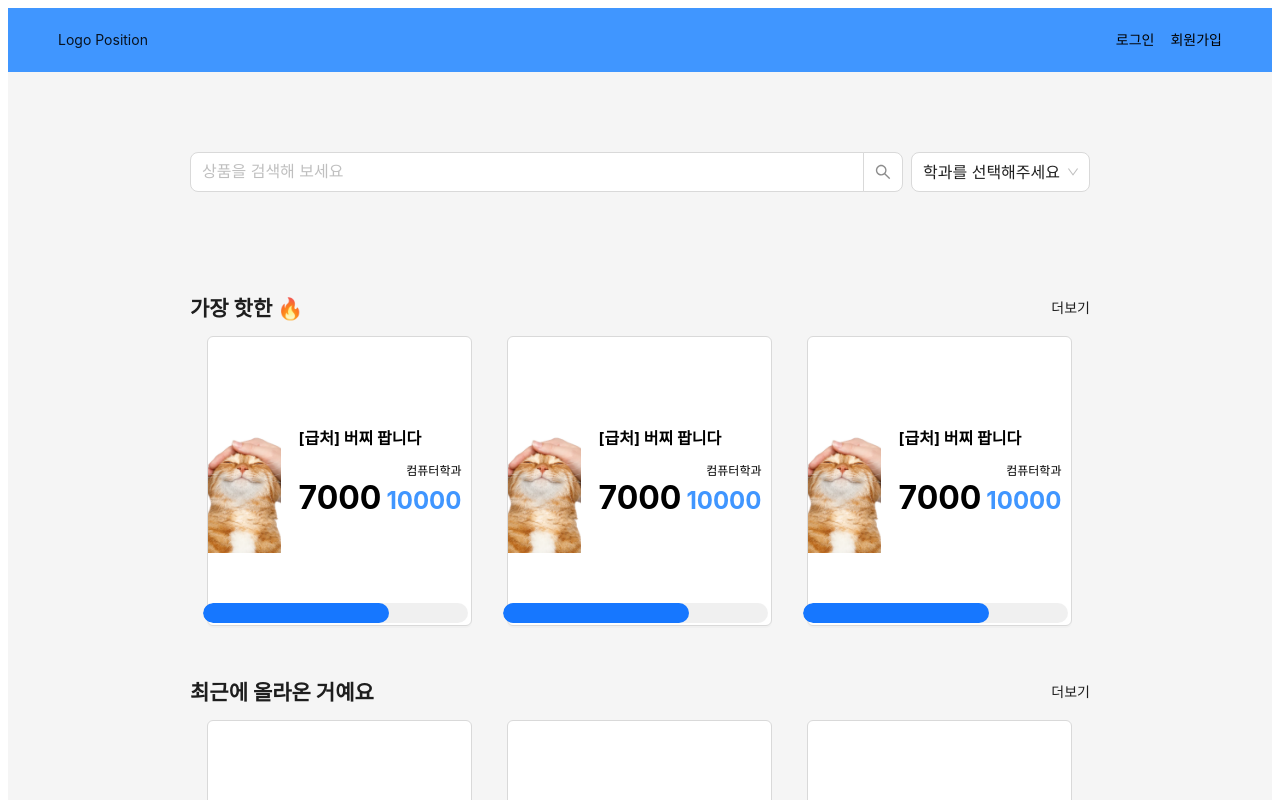
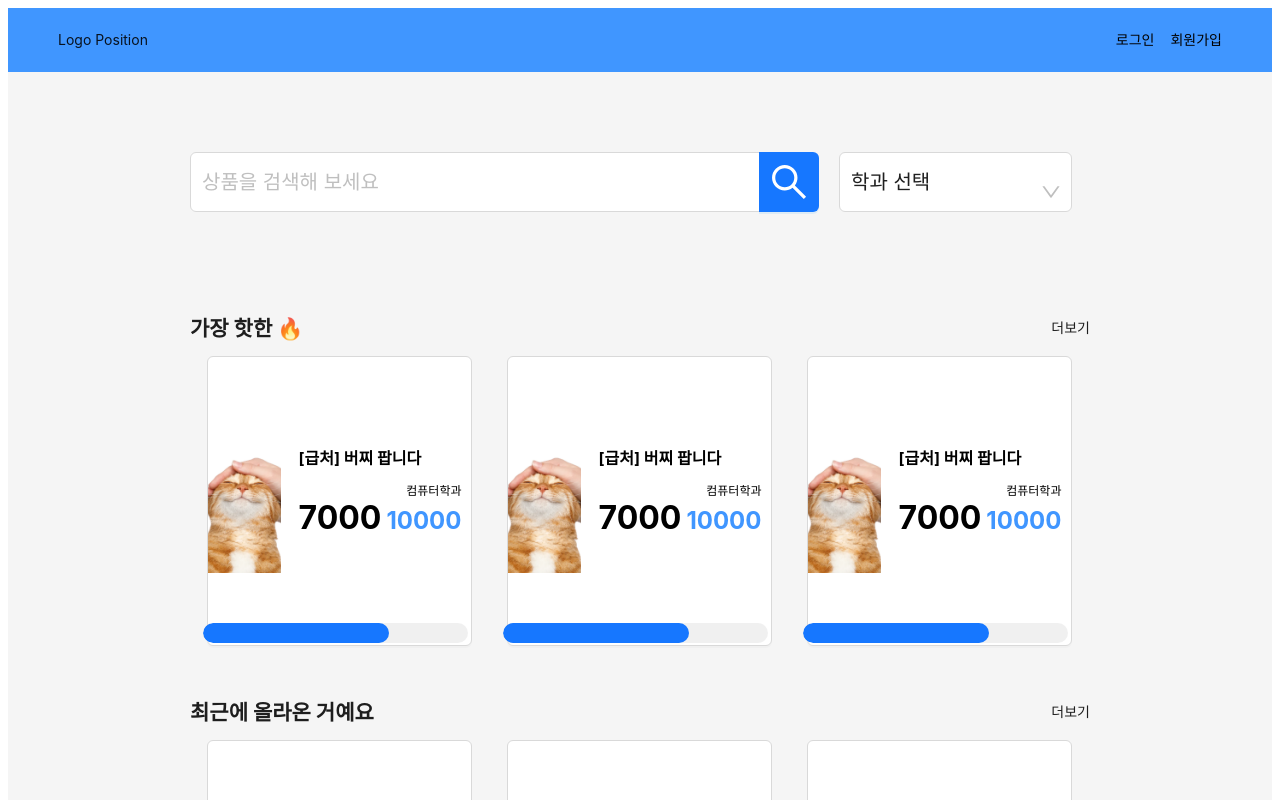
Before and after one commit to KWEBofficial/kubid-client, a React (Vite) app: page / in a window 1280 px wide. Shown: the top 800 px of the page. Built offline with nearby package versions, Linux system fonts and the light colour scheme.

Commit message:
mod: modify search section

```diff
--- a/src/components/main_page/SearchSection.tsx
+++ b/src/components/main_page/SearchSection.tsx
@@ -3,7 +3,7 @@ import DepartmentDropdown from "./SearchSection/DepartmentDropdown";
 
 const SearchSection = () => {
   return (
-    <div style={{ display: "flex", width: "100%", marginTop: "80px", marginBottom: "100px" }}>
+    <div style={{ marginTop: "80px", marginBottom: "100px" }}>
       <SearchInput />
       <DepartmentDropdown />
     </div>
--- a/src/components/main_page/SearchSection/DepartmentDropdown.tsx
+++ b/src/components/main_page/SearchSection/DepartmentDropdown.tsx
@@ -1,18 +1,29 @@
 import React from "react";
-import { Select } from "antd";
+import { Select, ConfigProvider } from "antd";
 
 const handleChange = (value: string) => {
   console.log(`selected ${value}`);
 };
 
 const DepartmentDropdown: React.FC = () => (
+  <ConfigProvider
+    theme={{
+      token: {
+        fontSize: "20px",
+      },
+      components: {
+        Select: {
+          optionFontSize: "20px",
+        },
+      },
+    }}
+  >
     <Select
-    defaultValue="학과를 선택해주세요"
-    style={{ width: "auto" }}
+      defaultValue="학과 선택"
+      dropdownStyle={{ padding: 10 }}
+      style={{ width: "233px", height: "60px" }}
       onChange={handleChange}
-    size="large"
       options={[
-      { value: "", label: "학과를 선택해주세요", disabled: true },
         { value: "경영학과", label: "경영학과" },
         { value: "국어국문학과", label: "국어국문학과" },
         { value: "철학과", label: "철학과" },
@@ -78,6 +89,7 @@ const DepartmentDropdown: React.FC = () => (
         { value: "스마트모빌리티학부", label: "스마트모빌리티학부" },
       ]}
     />
+  </ConfigProvider>
 );
 
 export default DepartmentDropdown;
--- a/src/components/main_page/SearchSection/SearchInput.tsx
+++ b/src/components/main_page/SearchSection/SearchInput.tsx
@@ -1,9 +1,25 @@
-import { Input } from "antd";
-
-const { Search } = Input;
+import { Input, Button, Space, ConfigProvider } from "antd";
+import { SearchOutlined } from "@ant-design/icons";
 
 const SearchInput = () => {
-  return <Search size="large" placeholder="상품을 검색해 보세요" style={{ flex: 2, marginRight: "8px" }} />;
+  return (
+    <>
+      <ConfigProvider
+        theme={{
+          components: {
+            Button: {
+              onlyIconSize: "38px",
+            },
+          },
+        }}
+      >
+        <Space.Compact style={{ marginRight: 20 }}>
+          <Input placeholder="상품을 검색해 보세요" style={{ fontSize: "20px", width: "570px", height: "60px" }} />
+          <Button type="primary" icon={<SearchOutlined />} style={{ width: "60px", height: "60px" }}></Button>
+        </Space.Compact>
+      </ConfigProvider>
+    </>
+  );
 };
 
 export default SearchInput;
```
Lines whose indentation alone changed are shown as unchanged.
